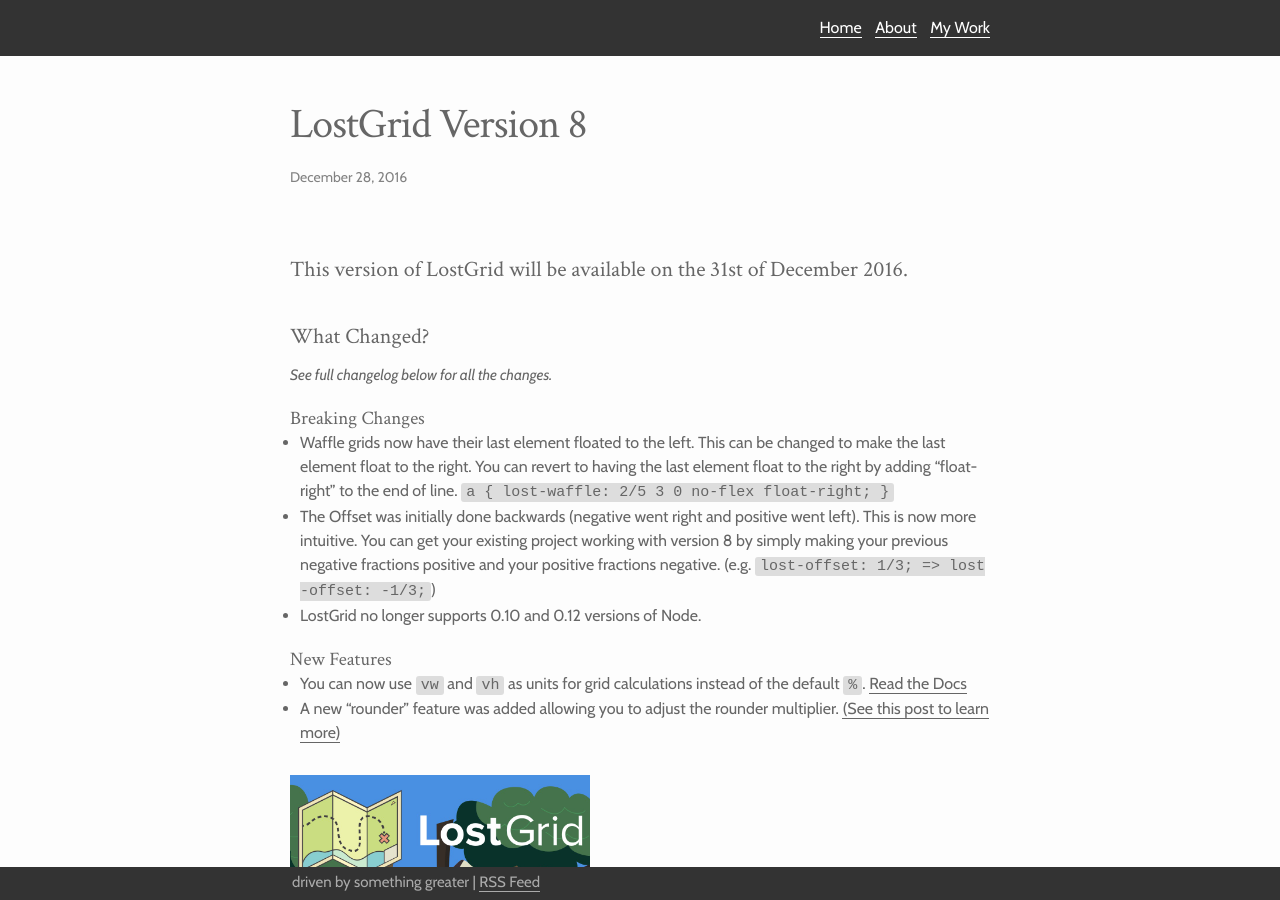
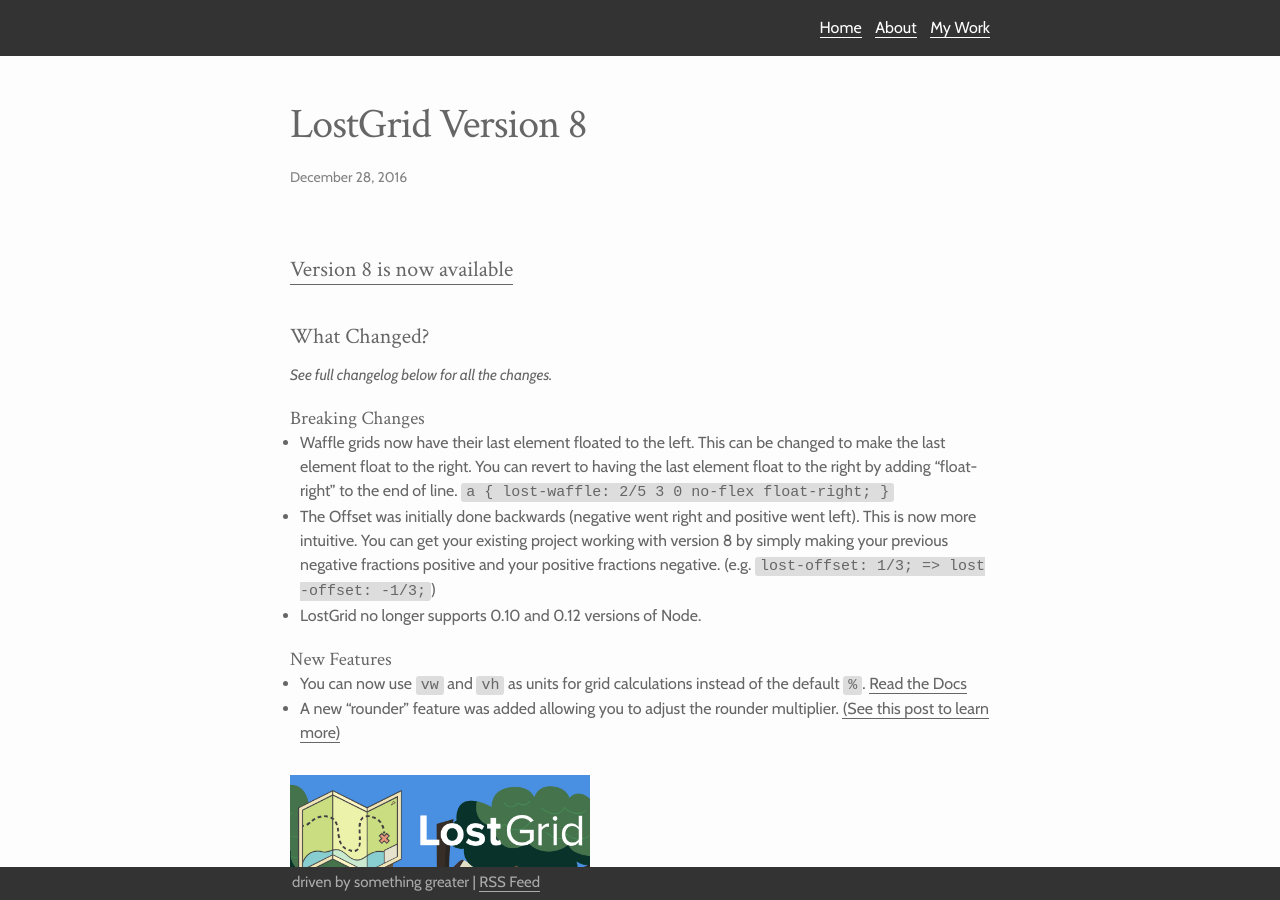
Before and after one commit to peterramsing/personal-site, a Jekyll site: the page built from _posts/2016-12-28-lostgrid-version-8.md, in a window 1280 px wide and 900 px high. Built offline with Jekyll 4.4.1, drawn with Linux system fonts in a browser that asks for light colours; nearby versions of some CDN libraries.

Commit message:
Updates for being available now

```diff
--- a/_posts/2016-12-28-lostgrid-version-8.md
+++ b/_posts/2016-12-28-lostgrid-version-8.md
@@ -11,7 +11,7 @@
 excerpt_separator: <!--more-->
 ---
 
-## This version of LostGrid will be available on the 31st of December 2016.
+## [Version 8 is now available](https://www.npmjs.com/package/lost)
 
 ## What Changed?
 *See full changelog below for all the changes.*
```
